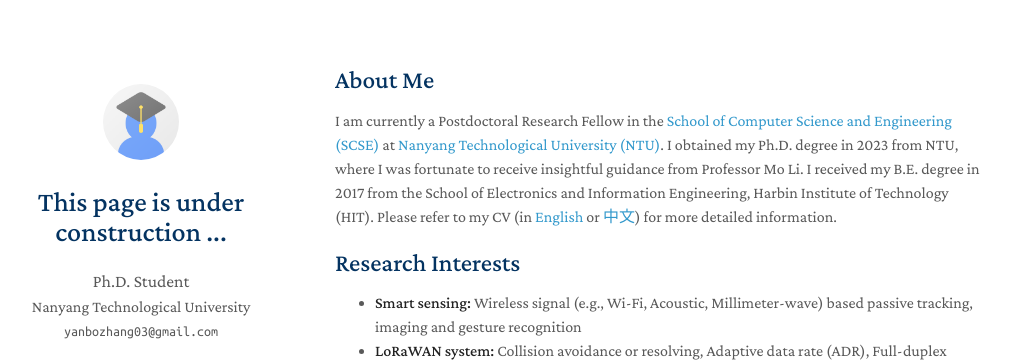
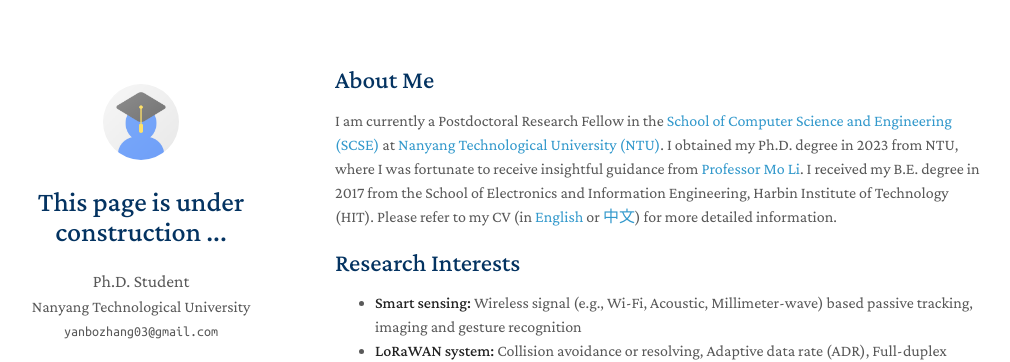
Before and after one commit to yanbozhang003/yanbozhang003.github.io, a Jekyll site: the page built from index.md, in a window 1280 px wide and 1387 px high. Shown: the top 362 px of the window, without its empty margins (135-1145 px from the left). Built offline with Jekyll 4.4.1, drawn with Linux system fonts in a browser that asks for light colours; nearby versions of some CDN libraries; a style sheet for code colours, icons or effects is not loaded; our own code applies the rules of GitHub Pages for plain Markdown files; part of the change alters nothing that is shown.

```diff
--- a/index.md
+++ b/index.md
@@ -5,7 +5,7 @@ layout: homepage
 ## About Me
 
 I am currently a Postdoctoral Research Fellow in the [School of Computer Science and Engineering (SCSE)](https://www.ntu.edu.sg/scse) at [Nanyang Technological University (NTU)](https://www.ntu.edu.sg/).
-I obtained my Ph.D. degree in 2023 from NTU, where I was fortunate to receive insightful guidance from Professor Mo Li.
+I obtained my Ph.D. degree in 2023 from NTU, where I was fortunate to receive insightful guidance from [Professor Mo Li](https://cse.hkust.edu.hk/~lim/).
 I received my B.E. degree in 2017 from the School of Electronics and Information Engineering, Harbin Institute of Technology (HIT).
 Please refer to my CV (in [English](./assets/files/CV/CV_Yanbo_English.pdf) or [中文](./assets/files/CV/CV-Yanbo_Chinese.pdf)) for more detailed information.
 
```
